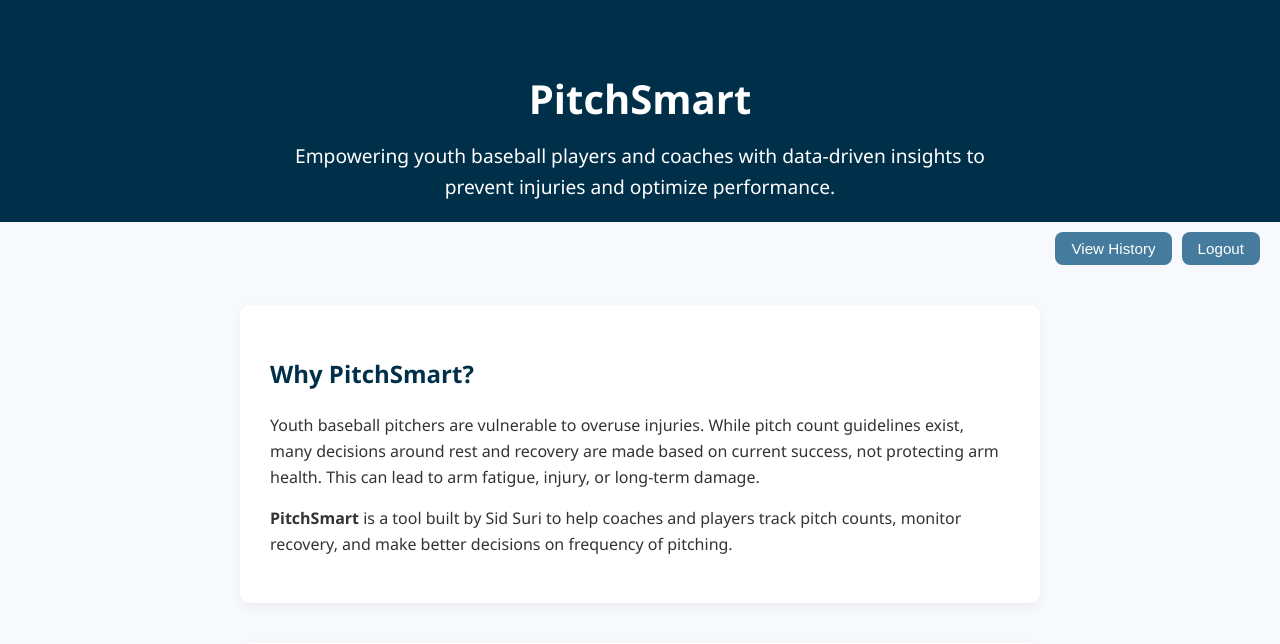
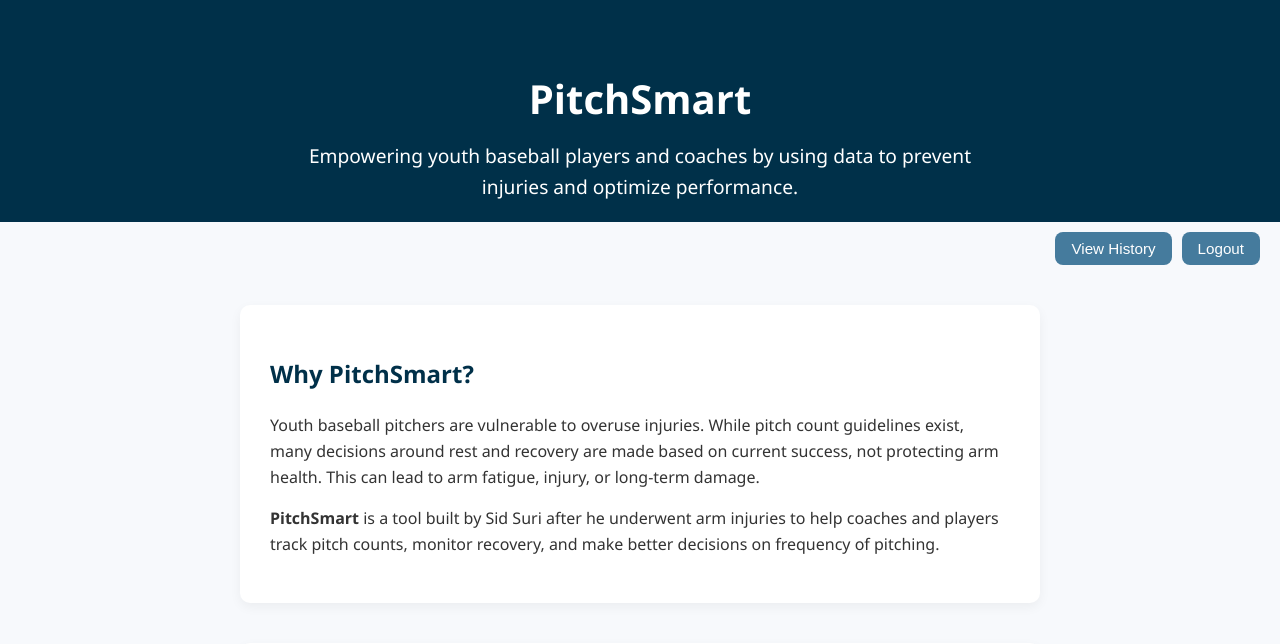
Before and after one commit to sid-suri/pitchsmart, a Flask app: page / in a window 1280 px wide. Shown: the top 644 px of the page. Run offline with Flask 3, Linux system fonts and the light colour scheme; parts of the project's set-up code (start-up, migrations or seed data) failed here and were passed over.

Commit message:
Update index again

```diff
--- a/templates/index.html
+++ b/templates/index.html
@@ -215,7 +215,7 @@
 
   <header>
     <h1>PitchSmart</h1>
-    <p>Empowering youth baseball players and coaches with data-driven insights to prevent injuries and optimize performance.</p>
+    <p>Empowering youth baseball players and coaches by using data to prevent injuries and optimize performance.</p>
   </header>
 
   <div class="top-actions">
@@ -231,7 +231,7 @@
     <section class="intro">
       <h2>Why PitchSmart?</h2>
       <p>Youth baseball pitchers are  vulnerable to overuse injuries. While pitch count guidelines exist, many decisions around rest and recovery are made based on current success, not protecting arm health. This can lead to arm fatigue, injury, or  long-term damage.</p>
-      <p><strong>PitchSmart</strong> is a  tool built by Sid Suri to help coaches and players track pitch counts, monitor recovery, and make better decisions on frequency of pitching.</p>
+      <p><strong>PitchSmart</strong> is a  tool built by Sid Suri after he underwent arm injuries to help coaches and players track pitch counts, monitor recovery, and make better decisions on frequency of pitching.</p>
     </section>
 
     <form method="POST" action="/">
```
